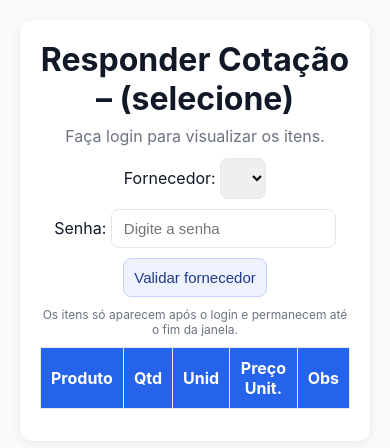
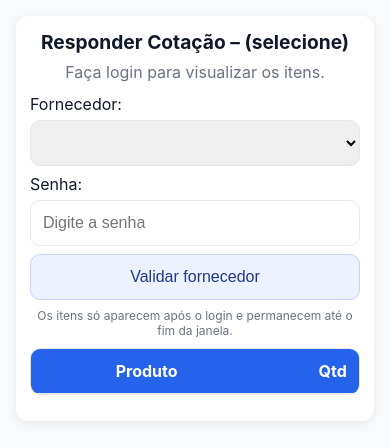
Before and after one commit to grupodvbr/fornecedores, a plain HTML site: page index.html in a window 390 px wide. Drawn offline with Linux system fonts and the light colour scheme; no server answers.

Commit message:
Update index.html

```diff
--- a/index.html
+++ b/index.html
@@ -2,6 +2,7 @@
 <html lang="pt-BR">
 <head>
   <meta charset="utf-8">
+  <!-- Bloqueia zoom e puxa teclado numérico -->
   <meta name="viewport" content="width=device-width,initial-scale=1,maximum-scale=1,user-scalable=no">
   <title>Responder Cotação</title>
   <style>
@@ -10,21 +11,47 @@
       --brand:#2563eb; --brand-2:#1d4ed8; --ok:#065f46; --okbg:#ecfdf5; --warn:#9a3412; --warnbg:#fff7ed; --bd:#e5e7eb;
     }
     *{box-sizing:border-box}
-    body{font-family:Inter,Arial,sans-serif;background:var(--bg);color:var(--txt);margin:0;padding:20px}
-    .box{max-width:980px;margin:auto;background:var(--card);padding:20px;border-radius:12px;box-shadow:0 2px 10px rgba(0,0,0,.08)}
-    h1{margin:0 0 8px;text-align:center}
+    html,body{height:100%}
+    body{font-family:Inter,Arial,sans-serif;background:var(--bg);color:var(--txt);margin:0;padding:16px}
+    .box{max-width:980px;margin:auto;background:var(--card);padding:16px 16px 20px;border-radius:12px;box-shadow:0 2px 10px rgba(0,0,0,.08)}
+    h1{margin:0 0 8px;text-align:center;font-size:1.35rem}
     p#info{margin:4px 0 12px;color:var(--muted);text-align:center}
+
     .toolbar{display:flex;gap:10px;flex-wrap:wrap;align-items:center;justify-content:center;margin:8px 0 10px}
-    .toolbar select,.toolbar input{padding:10px 12px;border:1px solid var(--bd);border-radius:8px;font-size:15px}
+    .toolbar label{display:flex;flex-direction:column;gap:6px}
+    .toolbar select,.toolbar input{padding:12px;border:1px solid var(--bd);border-radius:10px;font-size:16px;height:46px}
     .toolbar .hint{font-size:12px;color:var(--muted);width:100%;text-align:center}
     .badge{display:inline-flex;align-items:center;gap:8px;background:var(--okbg);border:1px solid #6ee7b7;color:var(--ok);padding:8px 10px;border-radius:999px;font-size:14px;margin:6px auto 12px;justify-content:center}
-    table{width:100%;border-collapse:collapse}
-    th,td{border:1px solid var(--bd);padding:10px}
-    th{background:var(--brand);color:#fff}
-    input,button{padding:10px;border:1px solid var(--bd);border-radius:8px;font-size:15px}
-    input.money{width:130px;text-align:right}
+
+    /* Área rolável horizontal da tabela (mobile-friendly) */
+    .table-wrap{
+      width:100%;
+      overflow-x:auto;
+      -webkit-overflow-scrolling:touch;
+      border:1px solid var(--bd);
+      border-radius:10px;
+      background:#fff;
+      position:relative;
+    }
+    /* dica de rolagem em mobile */
+    .scroll-hint{
+      position:absolute; right:6px; top:6px;
+      background:rgba(37,99,235,.95); color:#fff;
+      font-size:12px; padding:4px 8px; border-radius:999px;
+      pointer-events:none; opacity:1; transition:.4s opacity ease;
+    }
+    .scroll-hint.hide{opacity:0}
+
+    table{width:100%;border-collapse:collapse; min-width: 900px;} /* força rolagem se a tela for menor */
+    th,td{border-bottom:1px solid var(--bd);padding:10px}
+    th{background:var(--brand);color:#fff;position:sticky;top:0;z-index:2}
+    td{background:#fff}
+    input,button{padding:12px;border:1px solid var(--bd);border-radius:10px;font-size:16px;height:46px}
+    input.money{width:160px;text-align:right}
     input[type=text]{width:100%}
-    button[type=submit]{width:100%;margin-top:16px;background:var(--brand);border:none;color:#fff;cursor:pointer}
+    button[type=button].btn-secondary{background:#eef2ff;border:1px solid #c7d2fe;color:#1e3a8a;cursor:pointer;height:46px}
+    button[type=button].btn-secondary:hover{filter:brightness(.98)}
+    button[type=submit]{width:100%;margin-top:16px;background:var(--brand);border:none;color:#fff;cursor:pointer;height:48px;font-weight:600;border-radius:12px}
     button[type=submit]:hover{background:var(--brand-2)}
     .overlay{position:fixed;inset:0;background:rgba(0,0,0,.35);display:none;align-items:center;justify-content:center;z-index:999}
     .overlay .card{background:#fff;padding:18px 22px;border-radius:12px;box-shadow:0 4px 16px rgba(0,0,0,.25);font-weight:600}
@@ -32,9 +59,24 @@
     .success{background:var(--okbg);border:1px solid #6ee7b7;color:var(--ok);padding:12px;border-radius:10px;margin:10px 0}
     .muted{color:var(--muted);font-size:13px}
     .actions{display:flex;gap:10px;justify-content:center;margin-top:12px}
-    .btn-secondary{background:#eef2ff;border:1px solid #c7d2fe;color:#1e3a8a;cursor:pointer}
-    .btn-secondary:hover{filter:brightness(.98)}
     .inline-tip{font-size:12px;color:var(--muted);text-align:center;margin-top:6px}
+
+    /* ===== Mobile tuning ===== */
+    @media (max-width:640px){
+      .box{padding:14px}
+      h1{font-size:1.2rem}
+      .toolbar{gap:8px}
+      .toolbar label{width:100%}
+      .toolbar select,.toolbar input, .btn-secondary{width:100%}
+      .badge{font-size:13px}
+      /* deixar inputs ainda maiores no celular */
+      input, button{height:50px}
+      input.money{width:190px; font-size:18px}
+      /* cabeçalho fixo dentro do scroller e células mais altas */
+      th,td{padding:12px}
+      /* reforça rolagem horizontal */
+      table{min-width: 980px;}
+    }
   </style>
 </head>
 <body>
@@ -61,6 +103,8 @@
     <div id="avisoExpirado" class="notice" style="display:none"></div>
 
     <form id="formRespostas">
+      <div class="table-wrap" id="twrap">
+        <div class="scroll-hint" id="scrollHint">↔️ arraste</div>
         <table>
           <thead>
             <tr>
@@ -73,6 +117,7 @@
           </thead>
           <tbody id="tbody"></tbody>
         </table>
+      </div>
       <div class="inline-tip" id="dicaMascara" style="display:none">Dica: no celular, digite apenas números. Ex.: “1234” vira “12,34”.</div>
       <button id="btnEnviar" type="submit" style="display:none">📤 Enviar Respostas</button>
       <div class="actions">
@@ -85,18 +130,18 @@
   <div class="overlay" id="overlay"><div class="card">⏳ Salvando na planilha…</div></div>
 
 <script>
-/* ===================== CONFIG ===================== */
+/* ===== CONFIG ===== */
 const URL_COTACAO = "https://script.google.com/macros/s/AKfycbyq0tGr8djdAoO3i_PfYPdPAWHknqL_hsIiVV28A_YgmpBivbpsbbp3x3E4Vo0M-zqx/exec";
-const VALIDADE_MS = 60 * 60 * 1000; // 1h
+const VALIDADE_MS = 60 * 60 * 1000;
 
-/* ============== Estado =============== */
+/* ===== Estado ===== */
 let fornecedor = "", empresa = "", painel = "";
 let itens = [];
 let keyBase = "";
 let abriuEm = null;
 let timerId = null;
 
-/* ============== Utils =============== */
+/* ===== Utils ===== */
 const lsGet = (k, def=null)=>{ try{ const v=localStorage.getItem(k); return v?JSON.parse(v):def }catch{ return def } };
 const lsSet = (k, v)=>localStorage.setItem(k, JSON.stringify(v));
 const lsDel = (k)=>localStorage.removeItem(k);
@@ -105,7 +150,7 @@ const disableForm = (on)=>{ document.querySelectorAll('#formRespostas input, #fo
 const fmtData = (dt)=>{ try{ return new Date(dt).toLocaleString('pt-BR'); }catch{ return String(dt); } };
 const showElems = (on, ...ids)=>ids.forEach(id=>document.getElementById(id).style.display = on ? '' : 'none');
 
-/* ====== Máscara: só números → “12,34” ====== */
+/* ===== Money mask (centavos) ===== */
 function centsToBR(vCents){
   const neg = vCents < 0;
   vCents = Math.abs(vCents);
@@ -139,7 +184,7 @@ function centsToDotDecimal(cents){
   return v.toFixed(2);
 }
 
-/* ====== Sessão / janela ====== */
+/* ===== Sessão / janela ===== */
 function setOpenTimeIfMissing(){
   const k = keyBase + ":openTs";
   let ts = lsGet(k, null);
@@ -148,7 +193,6 @@ function setOpenTimeIfMissing(){
 }
 function isExpiredLocal(){ return abriuEm ? (Date.now() - abriuEm) > VALIDADE_MS : false; }
 function isLogged(){ return !!lsGet(keyBase + ":logged", null) && !isExpiredLocal(); }
-
 function renderCountdown(){
   const el = document.getElementById('timer');
   if(!abriuEm){ el.style.display='none'; return; }
@@ -164,13 +208,13 @@ function startCountdown(){
   timerId = setInterval(()=>{
     renderCountdown();
     if(isExpiredLocal()){
-      onExpiredUI(); // encerra sessão e oculta itens
+      onExpiredUI();
       clearInterval(timerId);
     }
   }, 1000);
 }
 
-/* ====== Liberação servidor ====== */
+/* ===== Liberação servidor ===== */
 async function checkServerLiberation(){
   try{
     const url = `${URL_COTACAO}?action=checar_liberacao&empresa=${encodeURIComponent(empresa)}&fornecedor=${encodeURIComponent(fornecedor)}&painel=${encodeURIComponent(painel)}`;
@@ -180,7 +224,7 @@ async function checkServerLiberation(){
   }catch{ return false; }
 }
 
-/* ====== Histórico / bloqueio duplicado ====== */
+/* ===== Histórico / bloqueio duplicado ===== */
 function blockIfAlreadySent(){
   const sent = lsGet(keyBase + ":sent", null);
   if(sent && sent.fornecedor === fornecedor){
@@ -199,43 +243,34 @@ function pushHistory(enviados){
   lsSet(k, arr);
 }
 
-/* ====== UI: entrar/sair logado ====== */
+/* ===== UI / sessão ===== */
 function lockLoginControls(on){
   document.getElementById('selFornecedor').disabled = on;
   document.getElementById('inputSenha').disabled = on;
   document.getElementById('btnValidar').disabled = on;
-  if(on){
-    document.getElementById('selFornecedor').title = "Bloqueado até acabar a janela";
-    document.getElementById('inputSenha').title = "Bloqueado até acabar a janela";
-    document.getElementById('btnValidar').title = "Bloqueado até acabar a janela";
-  }else{
-    document.getElementById('selFornecedor').removeAttribute('title');
-    document.getElementById('inputSenha').removeAttribute('title');
-    document.getElementById('btnValidar').removeAttribute('title');
-  }
 }
 async function enterLoggedState(){
-  // inicia janela e exibe itens
   setOpenTimeIfMissing();
   startCountdown();
   lockLoginControls(true);
+
   const badge = document.getElementById('badgeLogin');
   badge.textContent = `✅ Logado como ${fornecedor} | Empresa: ${empresa || '—'}`;
   badge.style.display = 'inline-flex';
 
-  // mostra elementos da grade/salvar
   showElems(true, 'btnEnviar', 'dicaMascara');
 
-  // carrega itens só agora
   await carregarItens();
-
-  // se já enviou, travamos inputs (mas a lista permanece visível)
   blockIfAlreadySent();
 
   document.getElementById('info').textContent = `Itens liberados durante a janela.`;
+
+  // esconde a “dica: arraste” após 3s ou ao rolar
+  const hint = document.getElementById('scrollHint');
+  setTimeout(()=>hint.classList.add('hide'), 3000);
+  document.getElementById('twrap').addEventListener('scroll', ()=>hint.classList.add('hide'), {once:true});
 }
 function onExpiredUI(){
-  // fim da janela: derruba sessão e oculta itens
   lsDel(keyBase + ":logged");
   const box = document.getElementById('avisoExpirado');
   box.style.display = 'block';
@@ -244,17 +279,15 @@ function onExpiredUI(){
   document.getElementById('btnSolicitarLiberacao').style.display = 'inline-block';
   document.getElementById('timer').style.display = 'block';
 
-  // oculta itens e botão de envio
   document.getElementById('tbody').innerHTML = '';
   showElems(false, 'btnEnviar', 'dicaMascara');
 
-  // reabilita login para uma nova janela/liberação
   lockLoginControls(false);
   document.getElementById('badgeLogin').style.display = 'none';
   document.getElementById('info').textContent = "Faça login para visualizar os itens.";
 }
 
-/* =================== Carregamento =================== */
+/* ===== Boot ===== */
 window.addEventListener('load', async ()=>{
   const p = new URLSearchParams(location.search);
   empresa = p.get("empresa") || "";
@@ -267,18 +300,17 @@ window.addEventListener('load', async ()=>{
   await carregarListaFornecedores(fornecedorUrl);
   document.getElementById('titulo').textContent = `Responder Cotação – ${fornecedor || '(selecione)'}`;
 
-  // se havia sessão válida, volta logado (e só sai quando esgotar)
   const openTs = lsGet(keyBase + ":openTs", null);
   if(openTs){ abriuEm = openTs; }
   if(isLogged()){
     await enterLoggedState();
   }else{
-    // garante que, sem login, nada apareça
     document.getElementById('tbody').innerHTML = '';
     showElems(false, 'btnEnviar', 'dicaMascara');
   }
 });
 
+/* ===== Dados ===== */
 async function carregarListaFornecedores(pref){
   try{
     const r = await fetch(`${URL_COTACAO}?action=fornecedores_lista`);
@@ -286,21 +318,21 @@ async function carregarListaFornecedores(pref){
     const sel = document.getElementById('selFornecedor');
     sel.innerHTML = '';
 
-    const itens = (j && j.ok && Array.isArray(j.items)) ? j.items : [];
-    if(!itens.length){
+    const items = (j && j.ok && Array.isArray(j.items)) ? j.items : [];
+    if(!items.length){
       sel.innerHTML = '<option value="">(Sem fornecedores cadastrados)</option>';
       fornecedor = "";
       return;
     }
-    itens.sort((a,b)=>a.fornecedor.localeCompare(b.fornecedor,'pt-BR'));
-    itens.forEach(x=>{
+    items.sort((a,b)=>a.fornecedor.localeCompare(b.fornecedor,'pt-BR'));
+    items.forEach(x=>{
       const op = document.createElement('option');
       op.value = x.fornecedor;
       op.textContent = x.fornecedor;
       sel.appendChild(op);
     });
 
-    if(pref && itens.some(x=>x.fornecedor === pref)){
+    if(pref && items.some(x=>x.fornecedor === pref)){
       sel.value = pref;
       fornecedor = pref;
     }else{
@@ -314,7 +346,6 @@ async function carregarListaFornecedores(pref){
       document.getElementById('titulo').textContent = `Responder Cotação – ${fornecedor}`;
       document.getElementById('statusEnvio').style.display = 'none';
       document.getElementById('badgeLogin').style.display = 'none';
-      // troca de fornecedor sem login → mantém itens ocultos
       document.getElementById('tbody').innerHTML = '';
       showElems(false, 'btnEnviar', 'dicaMascara');
     });
@@ -324,7 +355,6 @@ async function carregarListaFornecedores(pref){
 }
 
 async function carregarItens(){
-  // segurança extra: só carrega se logado
   if(!isLogged()) return;
   try{
     const res = await fetch(`${URL_COTACAO}?action=listar_fornecedores&empresa=${encodeURIComponent(empresa)}`);
@@ -363,7 +393,7 @@ function renderTabela(){
   moneyBindInputs();
 }
 
-/* ============ Login (validação no GAS) ============ */
+/* ===== Login ===== */
 async function validarFornecedor(){
   const senha = (document.getElementById('inputSenha').value || '').trim();
   if(!fornecedor){ alert("Selecione o fornecedor."); return false; }
@@ -376,7 +406,6 @@ async function validarFornecedor(){
     });
     const out = await res.json();
     if(out && out.ok){
-      // marca sessão logada, inicia janela e mostra itens
       lsSet(keyBase + ":logged", { ts: Date.now(), fornecedor });
       await enterLoggedState();
       return true;
@@ -393,7 +422,7 @@ document.getElementById('inputSenha').addEventListener('keydown', (e)=>{
   if(e.key === 'Enter'){ e.preventDefault(); validarFornecedor(); }
 });
 
-/* =================== Solicitar liberação =================== */
+/* ===== Liberação ===== */
 document.getElementById('btnSolicitarLiberacao').addEventListener('click', async ()=>{
   if(!fornecedor){ alert("Selecione o fornecedor."); return; }
   try{
@@ -410,19 +439,15 @@ document.getElementById('btnSolicitarLiberacao').addEventListener('click', async
   }
 });
 
-/* =================== Envio das respostas =================== */
+/* ===== Envio ===== */
 document.getElementById('formRespostas').addEventListener('submit', async (e)=>{
   e.preventDefault();
 
-  // precisa estar logado e ainda dentro da janela
   if(!isLogged()){ alert("Faça login novamente para enviar."); return; }
   if(isExpiredLocal()){
-    // tenta liberação do painel (segundo estágio)
     const ok = await checkServerLiberation();
     if(!ok){ onExpiredUI(); return; }
   }
-
-  // bloqueio duplicado
   if(blockIfAlreadySent()) return;
 
   const linhas = document.querySelectorAll('#tbody tr');
@@ -443,7 +468,6 @@ document.getElementById('formRespostas').addEventListener('submit', async (e)=>{
       produtoCodigo: priceEl.dataset.codigo,
       produtoNome: priceEl.dataset.produto,
       fornecedor,
-      // senha não é revalidada aqui; login já foi feito
       preco: centsToDotDecimal(cents),
       observacoes: obs,
       empresa,
```
Lines whose indentation alone changed are shown as unchanged.
